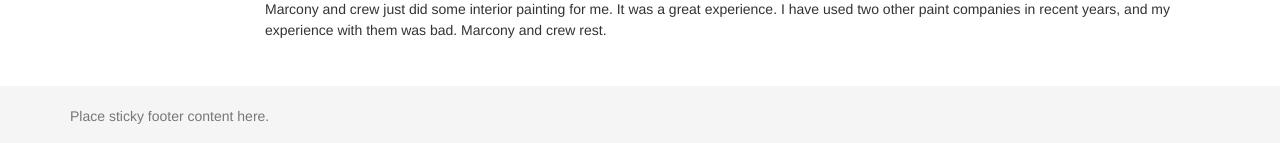
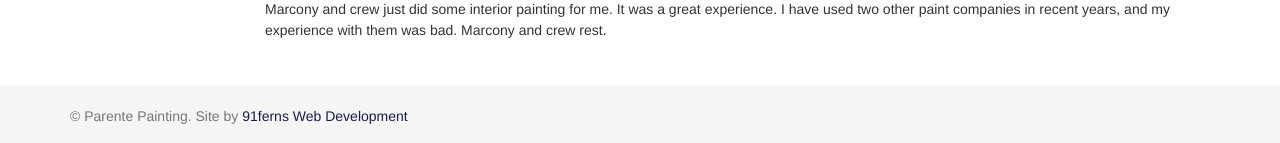
Before and after one commit to 91ferns/ParentePainting, a Jekyll site: the page built from index.html, in a window 1280 px wide. Shown: the part 1939-2082 px from the top of the page. Built offline with Jekyll 4.4.1, drawn with Linux system fonts in a browser that asks for light colours.

Commit message:
Added footer

```diff
--- a/_includes/footer.html
+++ b/_includes/footer.html
@@ -1,5 +1,5 @@
 <footer class="footer">
   <div class="container">
-    <p class="text-muted">Place sticky footer content here.</p>
+    <p class="text-muted">&copy; Parente Painting. Site by <a href="//91ferns.com">91ferns Web Development</a></p>
   </div>
 </footer>
```
